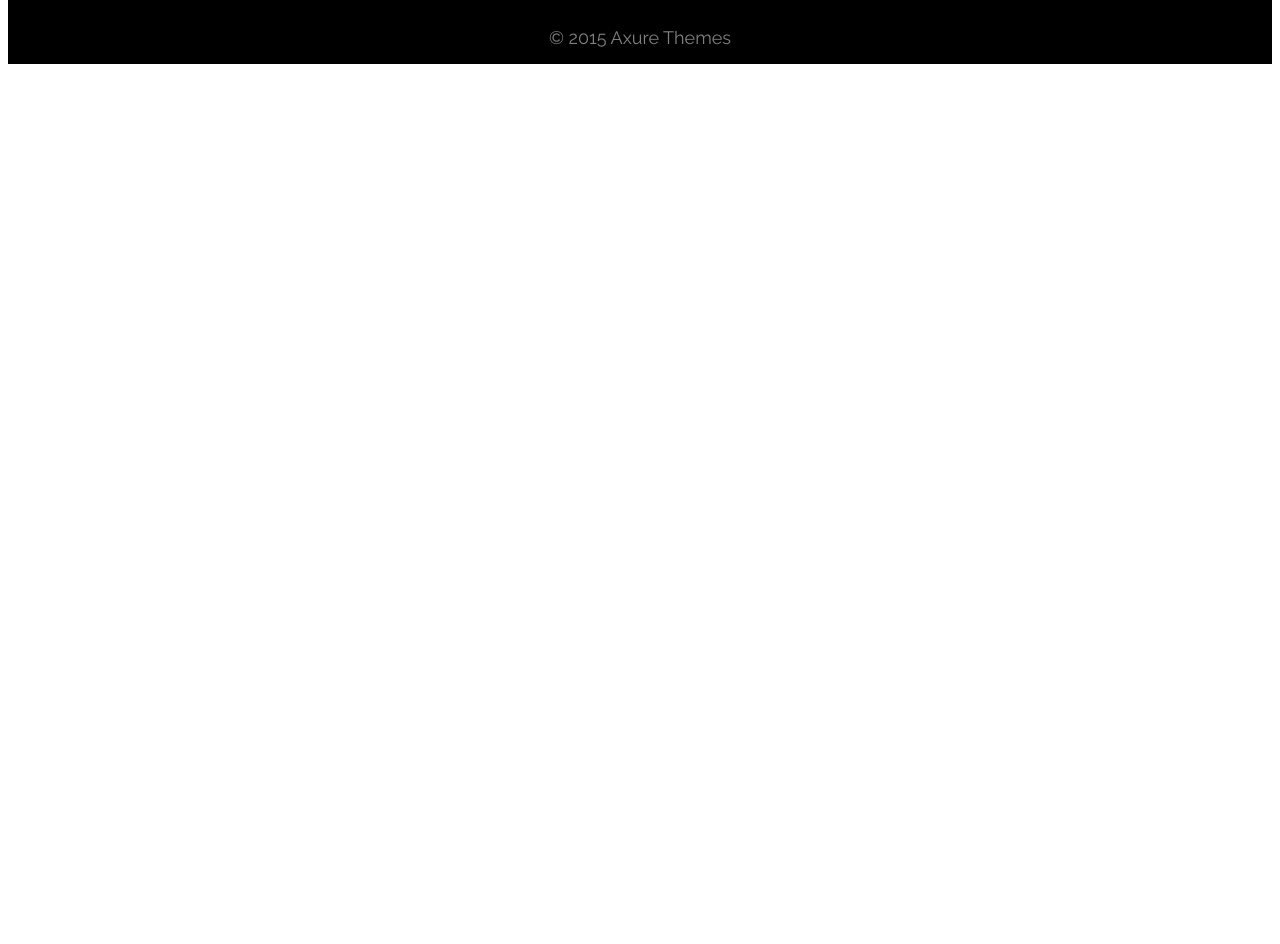
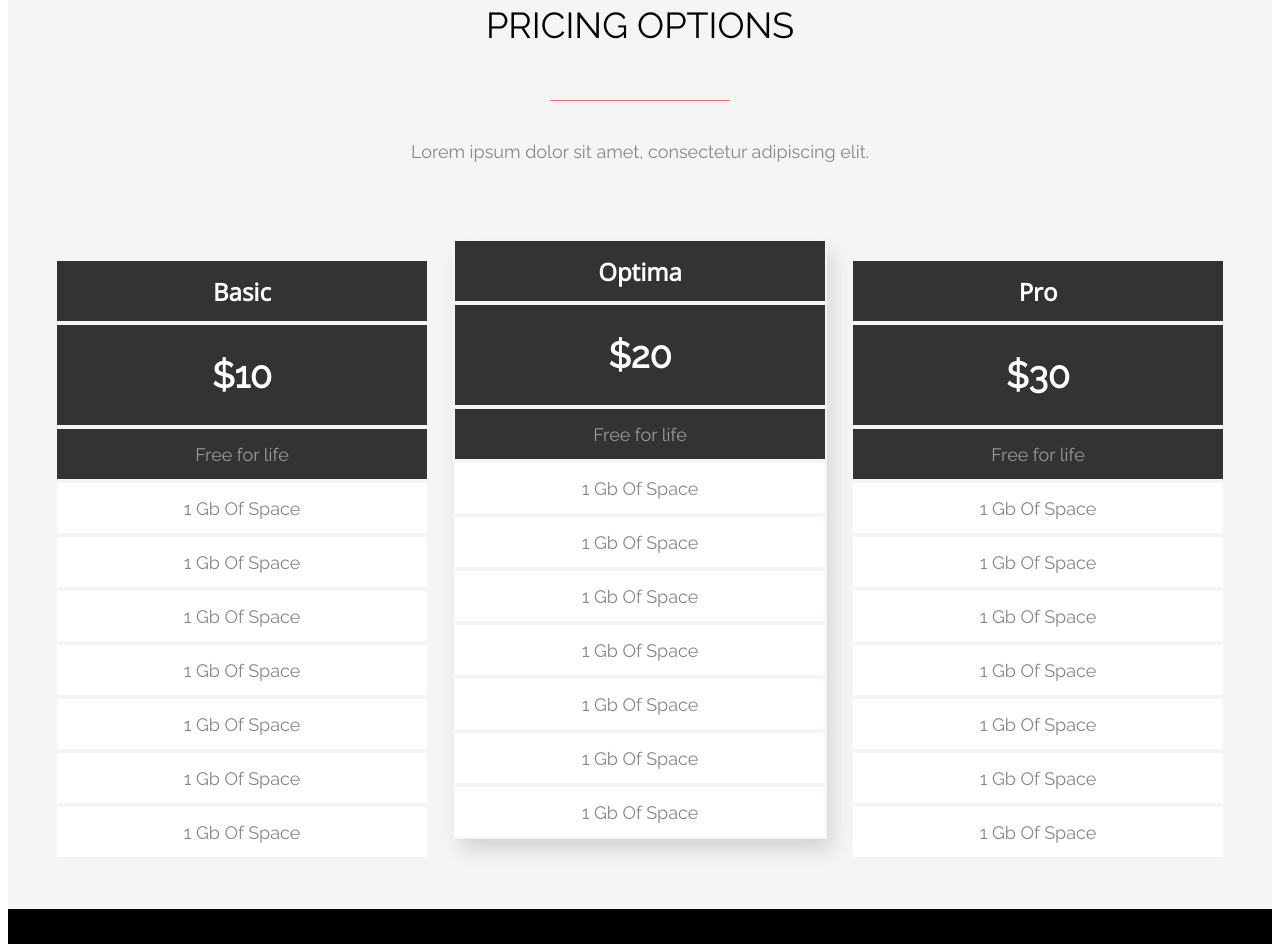
Before and after one commit to katyamaka/Axit, a plain HTML site: page Axit/index.html in a window 1280 px wide. Shown: the part 1429-2373 px from the top of the page. Before the commit the page ends 1504 px from the top, so only its background shows below. Drawn offline with nearby package versions, Linux system fonts and the light colour scheme.

Commit message:
добавлена секция pricing

```diff
--- a/Axit/index.html
+++ b/Axit/index.html
@@ -8,6 +8,7 @@
     <link rel="stylesheet" type="text/css" href="styles/style.css" />
     <link rel="stylesheet" type="text/css" href="styles/style2.css" />
     <link rel="stylesheet" type="text/css" href="styles/style3.css" />
+    <link rel="stylesheet" type="text/css" href="styles/style4.css" />
     <link rel="preconnect" href="https://fonts.googleapis.com" />
     <link rel="preconnect" href="https://fonts.gstatic.com" crossorigin />
     <link
@@ -116,6 +117,54 @@
         </div>
       </div>
     </div>
+    <div class="pricing">
+      <div class="pricing_content">
+        <div class="pricing_content__title">pricing options</div>
+        <img src="images/separator2.png" class="pricing_content__separator" />
+        <p class="pricing_content__subtitle">
+          Lorem ipsum dolor sit amet, consectetur adipiscing elit.
+        </p>
+
+        <div class="pricing_content_cards">
+          <div class="pricing_content_cards_basic">
+            <div class="pricing_content_cards_basic__title">Basic</div>
+            <div class="pricing_content_cards_basic__price">$10</div>
+            <div class="pricing_content_cards_basic__free">Free for life</div>
+            <div class="pricing_content_cards_basic__1gb">1 gb of space</div>
+            <div class="pricing_content_cards_basic__1gb">1 gb of space</div>
+            <div class="pricing_content_cards_basic__1gb">1 gb of space</div>
+            <div class="pricing_content_cards_basic__1gb">1 gb of space</div>
+            <div class="pricing_content_cards_basic__1gb">1 gb of space</div>
+            <div class="pricing_content_cards_basic__1gb">1 gb of space</div>
+            <div class="pricing_content_cards_basic__1gb">1 gb of space</div>
+          </div>
+          <div class="pricing_content_cards_optima">
+            <div class="pricing_content_cards_optima__title">Optima</div>
+            <div class="pricing_content_cards_optima__price">$20</div>
+            <div class="pricing_content_cards_optima__free">Free for life</div>
+            <div class="pricing_content_cards_optima__1gb">1 gb of space</div>
+            <div class="pricing_content_cards_optima__1gb">1 gb of space</div>
+            <div class="pricing_content_cards_optima__1gb">1 gb of space</div>
+            <div class="pricing_content_cards_optima__1gb">1 gb of space</div>
+            <div class="pricing_content_cards_optima__1gb">1 gb of space</div>
+            <div class="pricing_content_cards_optima__1gb">1 gb of space</div>
+            <div class="pricing_content_cards_optima__1gb">1 gb of space</div>
+          </div>
+          <div class="pricing_content_cards_pro">
+            <div class="pricing_content_cards_pro__title">Pro</div>
+            <div class="pricing_content_cards_pro__price">$30</div>
+            <div class="pricing_content_cards_pro__free">Free for life</div>
+            <div class="pricing_content_cards_pro__1gb">1 gb of space</div>
+            <div class="pricing_content_cards_pro__1gb">1 gb of space</div>
+            <div class="pricing_content_cards_pro__1gb">1 gb of space</div>
+            <div class="pricing_content_cards_pro__1gb">1 gb of space</div>
+            <div class="pricing_content_cards_pro__1gb">1 gb of space</div>
+            <div class="pricing_content_cards_pro__1gb">1 gb of space</div>
+            <div class="pricing_content_cards_pro__1gb">1 gb of space</div>
+          </div>
+        </div>
+      </div>
+    </div>
     <footer class="content">
       <div class="content-images">
         <img class="content-images__image-facebook" src="images/facebook.png" />
--- /dev/null
+++ b/Axit/styles/style4.css
@@ -0,0 +1,326 @@
+.pricing {
+  width: 100%;
+  background-color: #f5f5f5;
+  display: flex;
+  justify-content: center;
+  height: auto;
+}
+.pricing .pricing_content {
+  width: 1170px;
+  display: flex;
+  justify-content: center;
+  flex-direction: column;
+  height: auto;
+}
+.pricing .pricing_content .pricing_content__title {
+  font-family: "Raleway";
+  font-style: normal;
+  font-weight: 400;
+  font-size: 36px;
+  width: 1170px;
+  height: 150px;
+  display: flex;
+  justify-content: center;
+  align-items: center;
+  text-transform: uppercase;
+  color: #000000;
+  margin-top: 50px;
+}
+.pricing .pricing_content .pricing_content__subtitle {
+  font-family: "Raleway";
+  font-style: normal;
+  font-weight: 400;
+  font-size: 18px;
+  display: flex;
+  justify-content: center;
+  color: #86878b;
+  margin-top: 40px;
+}
+.pricing .pricing_content .pricing_content__separator {
+  width: 180px;
+  align-self: center;
+}
+
+.pricing .pricing_content .pricing_content_cards {
+  display: flex;
+  flex-direction: row;
+  justify-content: space-between;
+  margin-top: 59px;
+  margin-bottom: 50px;
+  height: 620px;
+}
+.pricing .pricing_content .pricing_content_cards .pricing_content_cards_basic {
+  align-self: flex-end;
+}
+.pricing
+  .pricing_content
+  .pricing_content_cards
+  .pricing_content_cards_basic
+  .pricing_content_cards_basic__title {
+  width: 370px;
+  height: 60px;
+  display: flex;
+  justify-content: center;
+  align-items: center;
+  background: #333333;
+  border: 2px solid #f5f5f5;
+  font-family: "Open Sans";
+  font-style: normal;
+  font-weight: 700;
+  font-size: 24px;
+  line-height: 33px;
+  display: flex;
+  align-items: center;
+  text-align: center;
+  text-transform: capitalize;
+
+  color: #ffffff;
+}
+.pricing
+  .pricing_content
+  .pricing_content_cards
+  .pricing_content_cards_basic
+  .pricing_content_cards_basic__price {
+  width: 370px;
+  height: 100px;
+
+  background: #333333;
+  border: 2px solid #f5f5f5;
+  font-family: "Raleway";
+  font-style: normal;
+  font-weight: 700;
+  font-size: 36px;
+  line-height: 42px;
+  display: flex;
+  justify-content: center;
+  align-items: center;
+  color: #ffffff;
+}
+
+.pricing
+  .pricing_content
+  .pricing_content_cards
+  .pricing_content_cards_basic
+  .pricing_content_cards_basic__free {
+  width: 370px;
+  height: 50px;
+  background: #333333;
+  border: 2px solid #f5f5f5;
+  font-family: "Raleway";
+  font-style: normal;
+  font-weight: 400;
+  font-size: 18px;
+  line-height: 21px;
+  display: flex;
+  justify-content: center;
+  align-items: center;
+  color: rgba(255, 255, 255, 0.5);
+}
+
+.pricing
+  .pricing_content
+  .pricing_content_cards
+  .pricing_content_cards_basic
+  .pricing_content_cards_basic__1gb {
+  width: 370px;
+  height: 50px;
+  left: 170px;
+  top: 3126px;
+  background: #ffffff;
+  border: 2px solid #f5f5f5;
+  font-family: "Raleway";
+  font-style: normal;
+  font-weight: 400;
+  font-size: 18px;
+  line-height: 21px;
+  display: flex;
+  justify-content: center;
+  align-items: center;
+  text-transform: capitalize;
+  color: #86878b;
+}
+.pricing .pricing_content .pricing_content_cards .pricing_content_cards_optima {
+  -webkit-box-shadow: 6px 12px 18px -1px rgba(34, 60, 80, 0.17);
+  -moz-box-shadow: 6px 12px 18px -1px rgba(34, 60, 80, 0.17);
+  box-shadow: 6px 12px 18px -1px rgba(34, 60, 80, 0.17);
+  align-self: flex-start;
+}
+.pricing
+  .pricing_content
+  .pricing_content_cards
+  .pricing_content_cards_optima
+  .pricing_content_cards_optima__title {
+  width: 370px;
+  height: 60px;
+  display: flex;
+  justify-content: center;
+  align-items: center;
+  background: #333333;
+  border: 2px solid #f5f5f5;
+  font-family: "Open Sans";
+  font-style: normal;
+  font-weight: 700;
+  font-size: 24px;
+  line-height: 33px;
+  display: flex;
+  align-items: center;
+  text-align: center;
+  text-transform: capitalize;
+
+  color: #ffffff;
+}
+.pricing
+  .pricing_content
+  .pricing_content_cards
+  .pricing_content_cards_optima
+  .pricing_content_cards_optima__price {
+  width: 370px;
+  height: 100px;
+
+  background: #333333;
+  border: 2px solid #f5f5f5;
+  font-family: "Raleway";
+  font-style: normal;
+  font-weight: 700;
+  font-size: 36px;
+  line-height: 42px;
+  display: flex;
+  justify-content: center;
+  align-items: center;
+  color: #ffffff;
+}
+
+.pricing
+  .pricing_content
+  .pricing_content_cards
+  .pricing_content_cards_optima
+  .pricing_content_cards_optima__free {
+  width: 370px;
+  height: 50px;
+  background: #333333;
+  border: 2px solid #f5f5f5;
+  font-family: "Raleway";
+  font-style: normal;
+  font-weight: 400;
+  font-size: 18px;
+  line-height: 21px;
+  display: flex;
+  justify-content: center;
+  align-items: center;
+  color: rgba(255, 255, 255, 0.5);
+}
+
+.pricing
+  .pricing_content
+  .pricing_content_cards
+  .pricing_content_cards_optima
+  .pricing_content_cards_optima__1gb {
+  width: 370px;
+  height: 50px;
+  left: 170px;
+  top: 3126px;
+  background: #ffffff;
+  border: 2px solid #f5f5f5;
+  font-family: "Raleway";
+  font-style: normal;
+  font-weight: 400;
+  font-size: 18px;
+  line-height: 21px;
+  display: flex;
+  justify-content: center;
+  align-items: center;
+  text-transform: capitalize;
+  color: #86878b;
+}
+
+.pricing .pricing_content .pricing_content_cards .pricing_content_cards_pro {
+  align-self: flex-end;
+}
+
+.pricing
+  .pricing_content
+  .pricing_content_cards
+  .pricing_content_cards_pro
+  .pricing_content_cards_pro__title {
+  width: 370px;
+  height: 60px;
+  display: flex;
+  justify-content: center;
+  align-items: center;
+  background: #333333;
+  border: 2px solid #f5f5f5;
+  font-family: "Open Sans";
+  font-style: normal;
+  font-weight: 700;
+  font-size: 24px;
+  line-height: 33px;
+  display: flex;
+  align-items: center;
+  text-align: center;
+  text-transform: capitalize;
+
+  color: #ffffff;
+}
+.pricing
+  .pricing_content
+  .pricing_content_cards
+  .pricing_content_cards_pro
+  .pricing_content_cards_pro__price {
+  width: 370px;
+  height: 100px;
+
+  background: #333333;
+  border: 2px solid #f5f5f5;
+  font-family: "Raleway";
+  font-style: normal;
+  font-weight: 700;
+  font-size: 36px;
+  line-height: 42px;
+  display: flex;
+  justify-content: center;
+  align-items: center;
+  color: #ffffff;
+}
+
+.pricing
+  .pricing_content
+  .pricing_content_cards
+  .pricing_content_cards_pro
+  .pricing_content_cards_pro__free {
+  width: 370px;
+  height: 50px;
+  background: #333333;
+  border: 2px solid #f5f5f5;
+  font-family: "Raleway";
+  font-style: normal;
+  font-weight: 400;
+  font-size: 18px;
+  line-height: 21px;
+  display: flex;
+  justify-content: center;
+  align-items: center;
+  color: rgba(255, 255, 255, 0.5);
+}
+
+.pricing
+  .pricing_content
+  .pricing_content_cards
+  .pricing_content_cards_pro
+  .pricing_content_cards_pro__1gb {
+  width: 370px;
+  height: 50px;
+  left: 170px;
+  top: 3126px;
+  background: #ffffff;
+  border: 2px solid #f5f5f5;
+  font-family: "Raleway";
+  font-style: normal;
+  font-weight: 400;
+  font-size: 18px;
+  line-height: 21px;
+  display: flex;
+  justify-content: center;
+  align-items: center;
+  text-transform: capitalize;
+  color: #86878b;
+}
```
Also changed, not shown: Axit/images/separator2.png (added), 1 other file.
